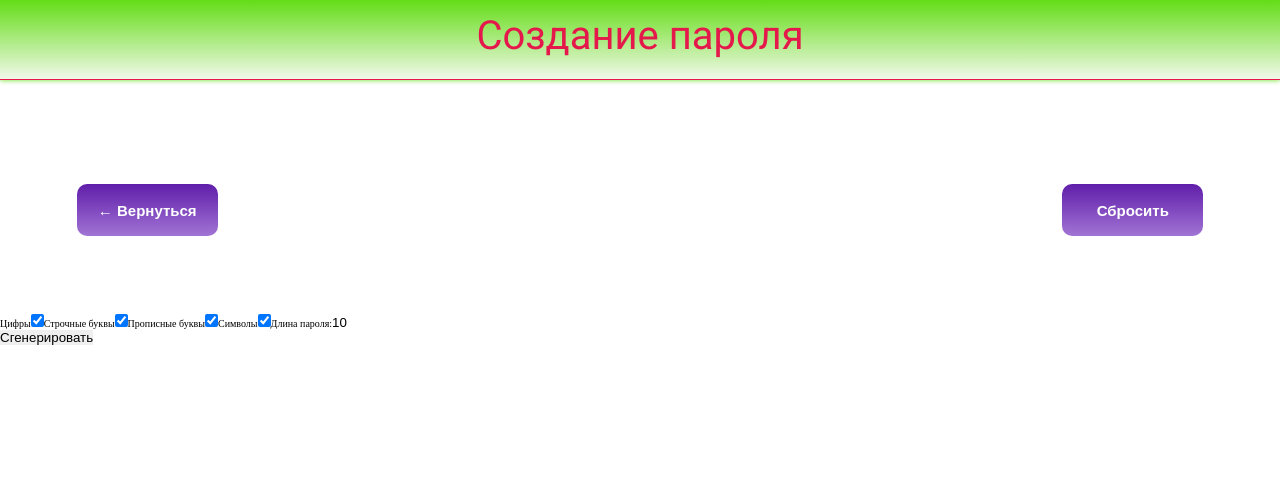
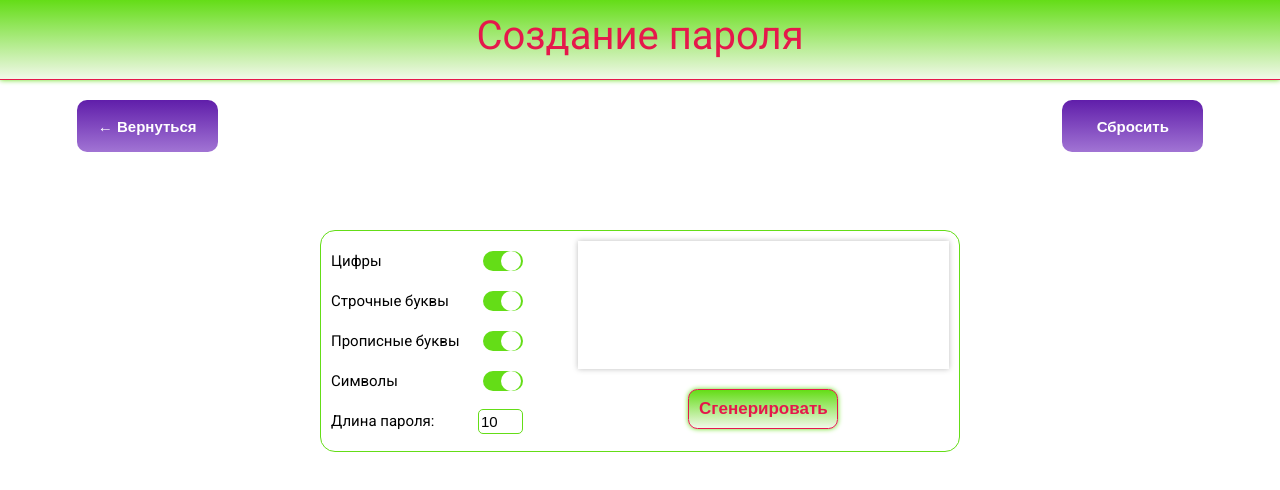
Before and after one commit to Rustam9724/random-app, a React (Create React App) app in the folder random-app/: page /password-randomiser in a window 1280 px wide. Shown: the top 490 px of the page. Built offline with nearby package versions, Linux system fonts and the light colour scheme.

Commit message:
init: password-randomiser style

```diff
--- a/random-app/src/components/DateRandomiser.jsx
+++ b/random-app/src/components/DateRandomiser.jsx
@@ -39,14 +39,14 @@ function DateRandomiser() {
                 <button className="control-btn" onClick={() => setResult([])}>Сбросить</button>
         </div>
         <main className="date-main">
-            <div className="date-result">
+            <div className="date-result result">
                 {result}
             </div>
             <div className="date-buttons">
-                <button className="date-btn" onClick={getRandomDay}>День недели</button>
-                <button className="date-btn" onClick={getRandomTime}>Время</button>
-                <button className="date-btn" onClick={getRandomDate}>Число</button>
-                <button className="date-btn" onClick={getRandomMonth}>Месяц</button>
+                <button className="date-btn btn" onClick={getRandomDay}>День недели</button>
+                <button className="date-btn btn" onClick={getRandomTime}>Время</button>
+                <button className="date-btn btn" onClick={getRandomDate}>Число</button>
+                <button className="date-btn btn" onClick={getRandomMonth}>Месяц</button>
             </div>
         </main>
         </>
--- a/random-app/src/components/PasswordRandomiser.jsx
+++ b/random-app/src/components/PasswordRandomiser.jsx
@@ -13,6 +13,7 @@ function PasswordRandomiser() {
 
     function getRandomPassword() {
         let currentResult = '';
+
         for (let i = 1; i <= passwordLength; i++) {
             const combinationItemNumber = Math.floor(Math.random() * combination.length)
             if (combination[combinationItemNumber] === 'numbers') {
@@ -25,7 +26,17 @@ function PasswordRandomiser() {
                 currentResult += symbols[Math.floor(Math.random() * 32)];
             }
         }
-        setResult(currentResult);
+
+        // if (combination.includes('numbers')) {
+        //     if (!/\d/.test(currentResult)) {
+        //         console.log('Hi!');
+        //         getRandomPassword();
+        //     }
+        // }
+
+        if (passwordLength >= combination.length) {
+            setResult(currentResult)
+        }
     }
 
     function reset() {
@@ -35,6 +46,7 @@ function PasswordRandomiser() {
         setIsUpperCase(true);
         setIsSymbols(true);
         setCombination(['numbers', 'lower-case', 'upper-case', 'symbols']);
+        setPasswordLength(10)
     }
 
     function checkHandler(event) {
@@ -89,30 +101,42 @@ function PasswordRandomiser() {
             </div>
             <main className="password-main">
                 <div className="password-checkboxes">
-                    <label>
+                    <input id="numbers-input" data-symboltype="numbers" type="checkbox" checked={isNumbers} onChange={(event) => checkHandler(event)} hidden/>
+                    <label className="password-label" htmlFor="numbers-input">
                         <span>Цифры</span>
-                        <input data-symboltype="numbers" type="checkbox" checked={isNumbers} onChange={(event) => checkHandler(event)}/>
+                        <div className="password-custom-label">
+                            <div className="password-custom-tumbler"></div>
+                        </div>
                     </label>
-                    <label>
+                    <input id="lower-case-input" data-symboltype="lower-case" type="checkbox" checked={isLowerCase} onChange={(event) => checkHandler(event)} hidden/>
+                    <label className="password-label" htmlFor="lower-case-input">
                         <span>Строчные буквы</span>
-                        <input data-symboltype="lower-case" type="checkbox" checked={isLowerCase} onChange={(event) => checkHandler(event)}/>
+                        <div className="password-custom-label">
+                            <div className="password-custom-tumbler"></div>
+                        </div>
                     </label>
-                    <label>
+                    <input id="upper-case-input" data-symboltype="upper-case" type="checkbox" checked={isUpperCase} onChange={(event) => checkHandler(event)} hidden/>
+                    <label className="password-label" htmlFor="upper-case-input">
                         <span>Прописные буквы</span>
-                        <input data-symboltype="upper-case" type="checkbox" checked={isUpperCase} onChange={(event) => checkHandler(event)}/>
+                        <div className="password-custom-label">
+                            <div className="password-custom-tumbler"></div>
+                        </div>
                     </label>
-                    <label>
+                    <input id="symbols-input" data-symboltype="symbols" type="checkbox" checked={isSymbols} onChange={(event) => checkHandler(event)} hidden/>
+                    <label className="password-label" htmlFor="symbols-input">
                         <span>Символы</span>
-                        <input data-symboltype="symbols" type="checkbox" checked={isSymbols} onChange={(event) => checkHandler(event)}/>
+                        <div className="password-custom-label">
+                            <div className="password-custom-tumbler"></div>
+                        </div>
                     </label>
-                    <label>
+                    <label className="password-label">
                         <span>Длина пароля:</span>
                         <input type="text" value={passwordLength} onChange={(event) => setPasswordLength(event.target.value)}/>
                     </label>
                 </div>
                 <div className="password-resultblock">
-                    <div className="result">{result}</div>
-                    <button onClick={getRandomPassword}>Сгенерировать</button>
+                    <div className="password-result result">{result}</div>
+                    <button className="btn password-btn" onClick={getRandomPassword}>Сгенерировать</button>
                 </div>
             </main>
         </>
--- a/random-app/src/index.css
+++ b/random-app/src/index.css
@@ -194,7 +194,7 @@ html, body {
   margin: 0 auto;
 }
 
-.date-result {
+.result {
   max-width: 88vw;
   min-width: 29vw;
   width: min-content;
@@ -211,43 +211,43 @@ html, body {
 }
 
 @media (max-width: 1126px) {
-  .date-result {
+  .result {
     min-width: 35vw;
   }
 }
 
 @media (max-width: 898px) {
-  .date-result {
+  .result {
     min-width: 40vw;
   }
 }
 
 @media (max-width: 785px) {
-  .date-result {
+  .result {
     min-width: 45vw;
   }
 }
 
 @media (max-width: 698px) {
-  .date-result {
+  .result {
     min-width: 55vw;
   }
 }
 
 @media (max-width: 571px) {
-  .date-result {
+  .result {
     min-width: 70vw;
   }
 }
 
 @media (max-width: 449px) {
-  .date-result {
+  .result {
     min-width: 90vw;
   }
 }
 
 @media (max-width: 349px) {
-  .date-result {
+  .result {
     font-size: 1.5rem;
   }
 }
@@ -275,7 +275,7 @@ html, body {
   }
 }
 
-.date-btn {
+.btn {
   width: 7.3vw;
   height: 16vh;
   background: linear-gradient(#64dd17, #f1f8e9);
@@ -289,17 +289,97 @@ html, body {
 }
 
 @media (max-width: 1024px) {
-  .date-btn {
+  .btn {
     width: 14.6vw
   }
 }
 
 @media (max-width: 524px) {
-  .date-btn {
+  .btn {
     width: 29.2vw
   }
 }
 
-.date-btn:hover {
+.btn:hover {
   background: #64dd17;
 }
+
+.password-header {
+  margin-bottom: 20px;
+}
+
+.password-main {
+  display: flex;
+  justify-content: space-between;
+  width: 50vw;
+  margin: 0 auto;
+  border: 1px solid #64dd17;
+  border-radius: 15px;
+  padding: 1rem;
+}
+
+.password-checkboxes {
+  width: 15vw;
+}
+
+.password-label {
+  display: flex;
+  justify-content: space-between;
+  height: 5vh;
+  align-items: center;
+}
+
+.password-label > span {
+  font-size: 1.5rem;
+  font-family: Roboto;
+  cursor: pointer;
+}
+
+.password-custom-label {
+  width: 40px;
+  height: 20px;
+  background-color: gray;
+  border-radius: 10px;
+  transition: all 250ms;
+  cursor: pointer;
+}
+
+input:checked + .password-label > .password-custom-label {
+  background-color:#64dd17;
+}
+
+input:checked + .password-label > .password-custom-label > .password-custom-tumbler {
+  margin-left: 18px;
+}
+
+input[type="text"] {
+  border: 1px solid #64dd17;
+  border-radius: 5px;
+  width: 45px;
+  height: 25px;
+  font-size: 15px;
+  padding: 2px;
+}
+
+.password-custom-tumbler {
+  width: 20px;
+  height: 20px;
+  background: white;
+  border-radius: 100%;
+  margin-left: 2px;
+  transition: all 250ms;
+}
+
+.password-resultblock {
+  text-align: center;
+}
+
+.password-result {
+  margin-bottom: 20px;
+  width: 29vw;
+}
+
+.password-btn {
+  height: 40px;
+  width: 150px;
+}
```
